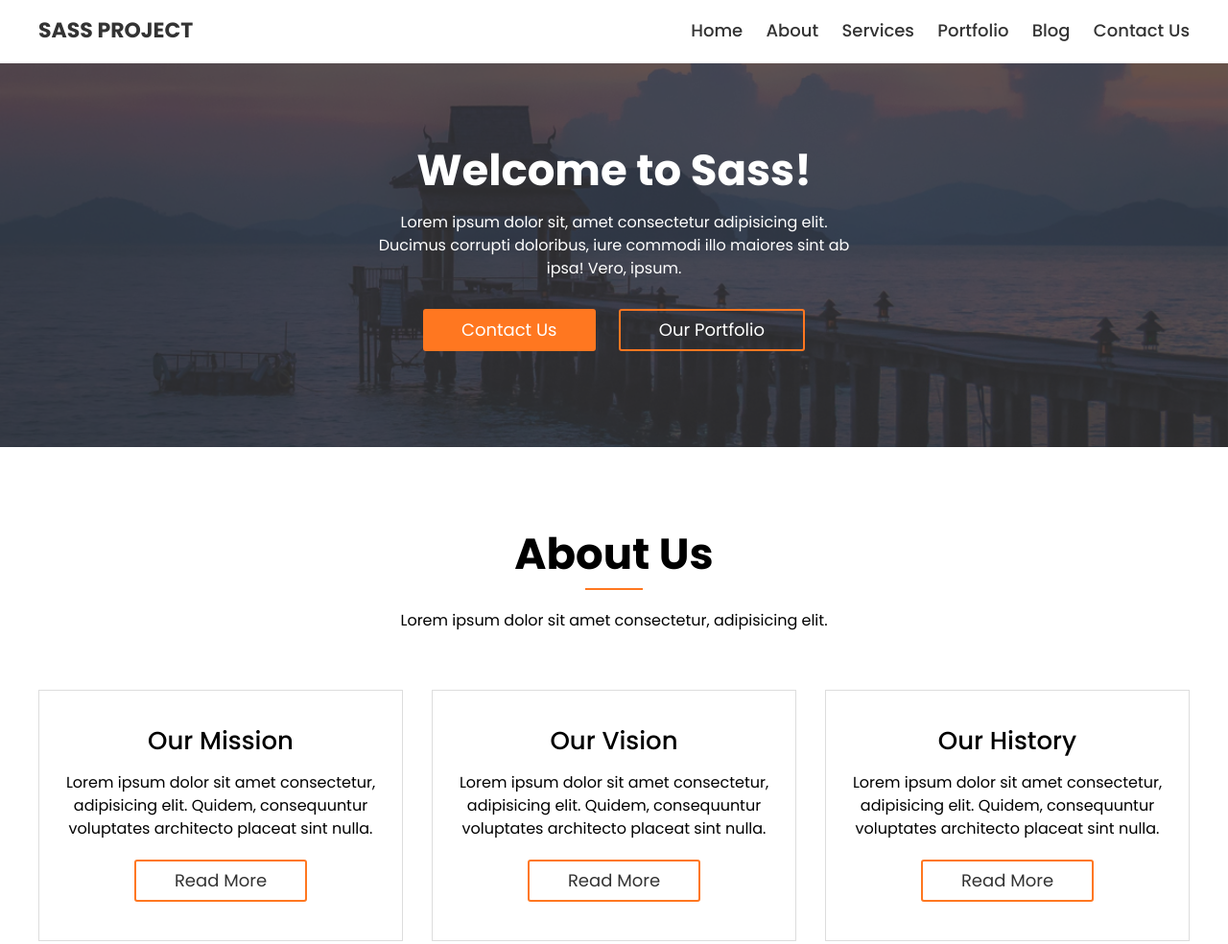
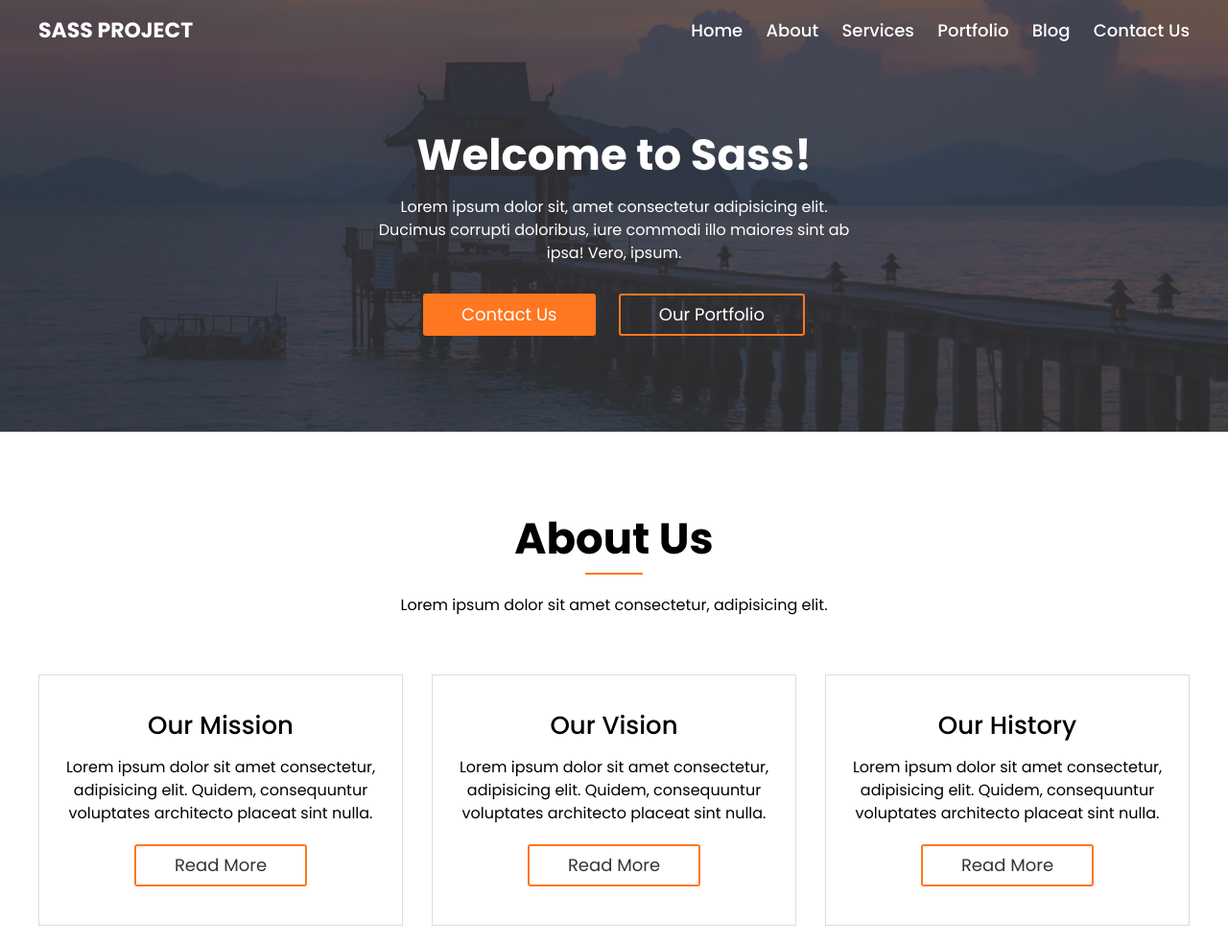
Before and after one commit to jesmin-juthi/project-with-sass, a plain HTML site: page index.html in a window 1280 px wide. Shown: the top 984 px of the page at 96% size. Drawn offline with nearby package versions, Linux system fonts and the light colour scheme.

Commit message:
sticky menu add

```diff
--- a/assets/css/layouts/_banner.scss
+++ b/assets/css/layouts/_banner.scss
@@ -1,6 +1,7 @@
 .banner-area{
     .banner-content{
         color: $white;
+        margin-top: 50px;
     }
     h2{
         font-size: 45px;
--- a/assets/css/layouts/_header.scss
+++ b/assets/css/layouts/_header.scss
@@ -1,5 +1,17 @@
 .header-area{
     padding: 20px 0;
+    transition: .3s;
+    position: fixed;
+    z-index: 99;
+    left: 0;
+    right: 0;
+    &.sticky{
+        background-color: $white;
+        border-bottom: 2px solid #f2f2f2;
+        a{
+            color: #333 !important;
+        }
+    }
     .logo{
         float: left;
         width: 230px;
@@ -7,6 +19,7 @@
             text-transform: uppercase;
             font-weight: 700;
             font-size: 22px;
+            color: $white;
         }
     }
     .menu{
@@ -22,6 +35,7 @@
                     margin-left: 20px;
                     font-size: 18px;
                     font-weight: 500;
+                    color: $white;
                     &:hover{
                         color: $primary;
                     }
--- a/index.html
+++ b/index.html
@@ -220,6 +220,18 @@
         <p>&copy; All rights reserved.</p>
     </footer><!-- /.footer-area -->
 
+    <script src="https://cdnjs.cloudflare.com/ajax/libs/jquery/3.6.0/jquery.min.js"></script>
+
+    <script>
+        $(window).on('scroll', function(){
+            if($(this).scrollTop() > 20){
+                $('.header-area').addClass('sticky');
+            } else{
+                $('.header-area').removeClass('sticky');
+            }
+        });
+    </script>
+
 
 </body>
 </html>
```
Also changed, not shown: assets/css/style.css, 1 other file.
